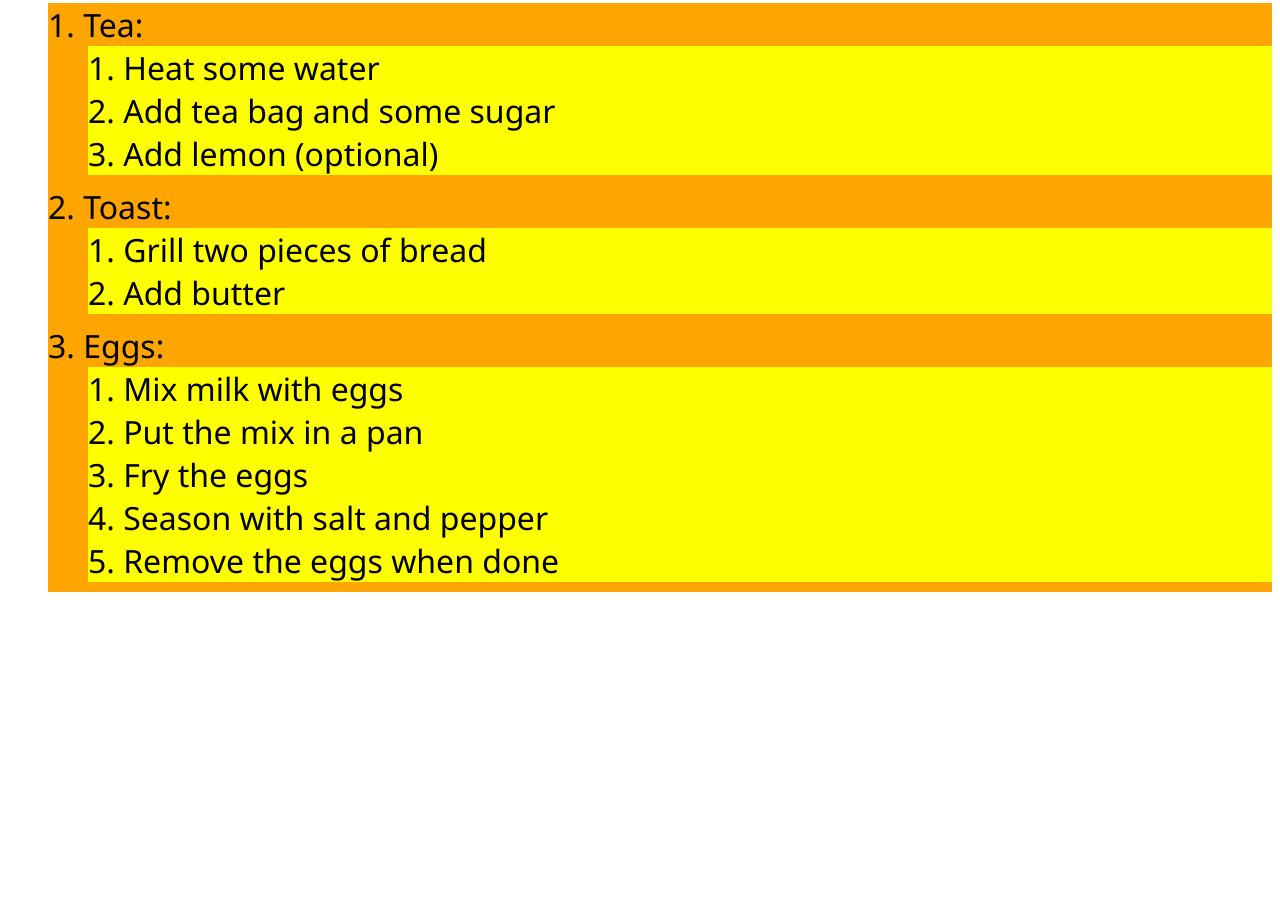
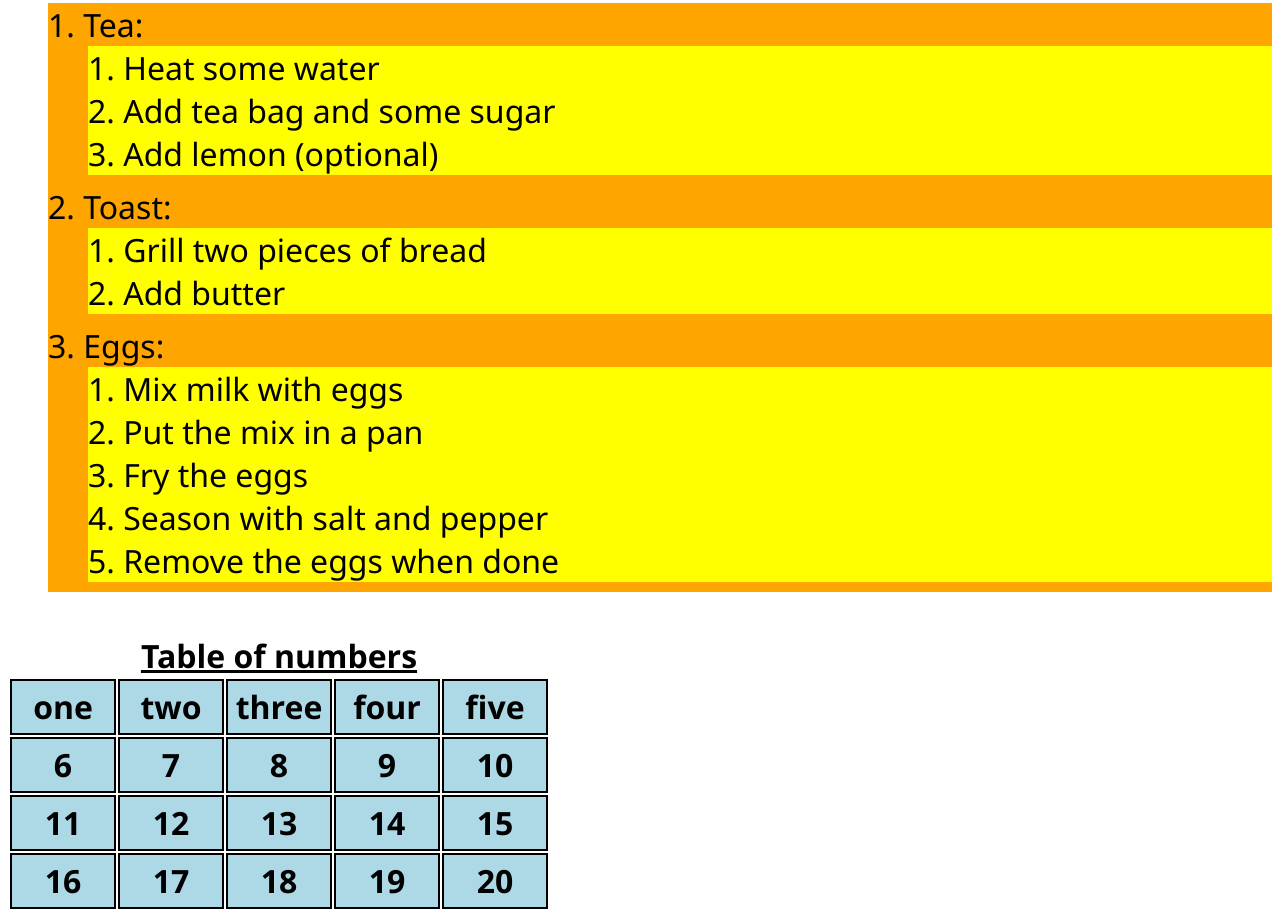
Before and after one commit to Retr0-artem/first_repobd113, a plain HTML site: page index.html in a window 1280 px wide. Shown: the part 477-1396 px from the top of the page. Before the commit the page ends 1111 px from the top, so only its background shows below. Drawn offline with Linux system fonts and the light colour scheme.

Commit message:
added a table to page

```diff
--- a/index.html
+++ b/index.html
@@ -45,7 +45,36 @@
         </ol>
         </li>
     </ol>
-
+<table>
+        <caption>Table of numbers</caption>
+        <tr>
+        <th>one</th>
+        <th>two</th>
+        <th>three</th>
+        <th>four</th>
+        <th>five</th>
+    </tr>
+    <tr>
+        <th>6</th>
+        <th>7</th>
+        <th>8</th>
+        <th>9</th>
+        <th>10</th>
+    </tr>
+    <tr>
+        <th>11</th>
+        <th>12</th>
+        <th>13</th>
+        <th>14</th>
+        <th>15</th>
+    </tr>
+    <tr>
+        <th>16</th>
+        <th>17</th>
+        <th>18</th>
+        <th>19</th>
+        <th>20</th>
+    </tr>
 </body>
 </html>
 
--- a/style.css
+++ b/style.css
@@ -26,3 +26,25 @@ ol>li{
 ol>li>ol>li{
     background-color:yellow;
 }
+
+able{
+    border-collapse: collapse;
+border:solid 5px;
+position:absolute;
+right:20px;
+top:0;
+}
+
+th,td{
+    font-size: 32px;
+    width:100px;
+    height:50px;
+    text-align:center;
+    background-color:lightblue;
+    border: solid 2px;
+}
+caption{
+    font-size: 32px;
+    font-weight: bold;
+    text-decoration: underline;
+}
```
